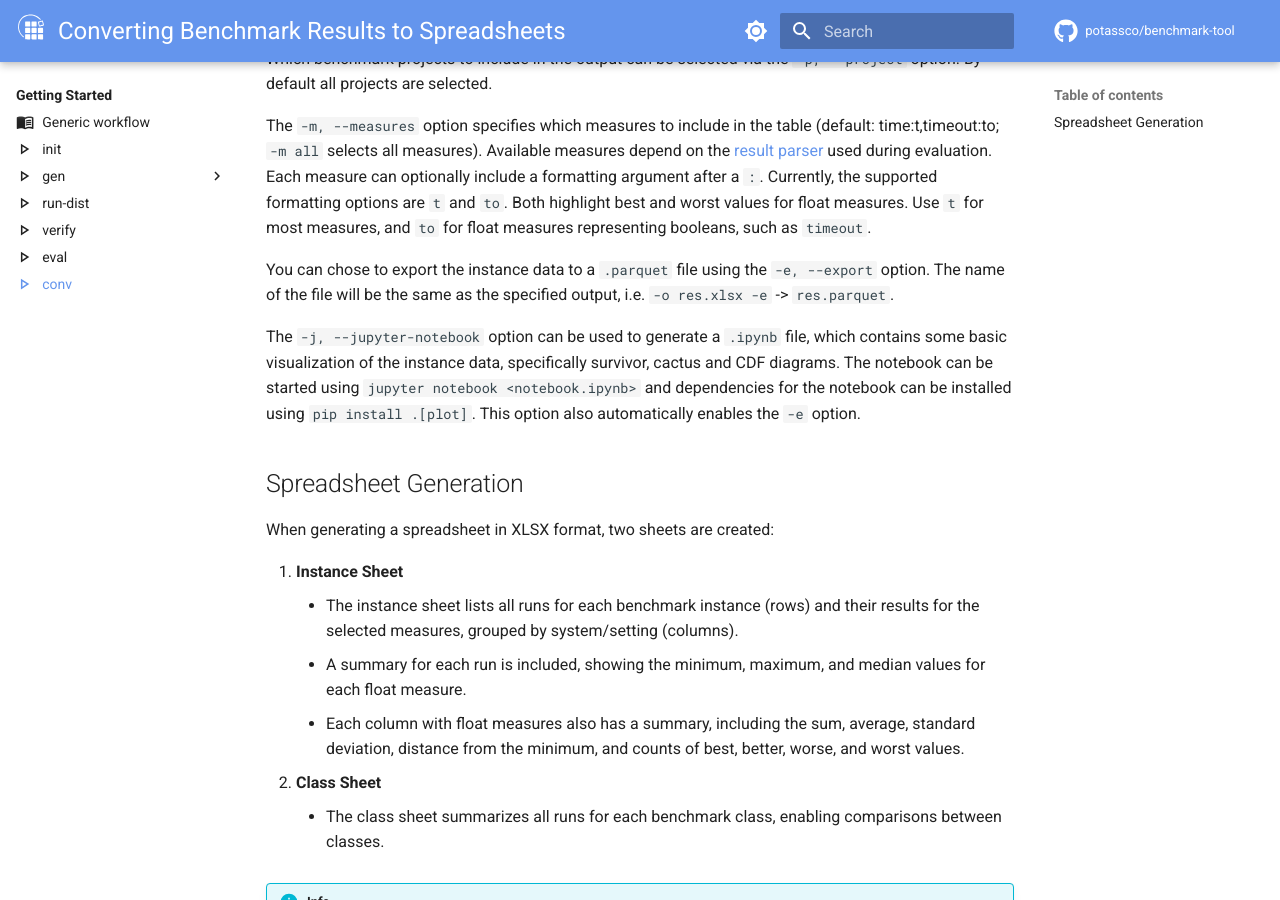
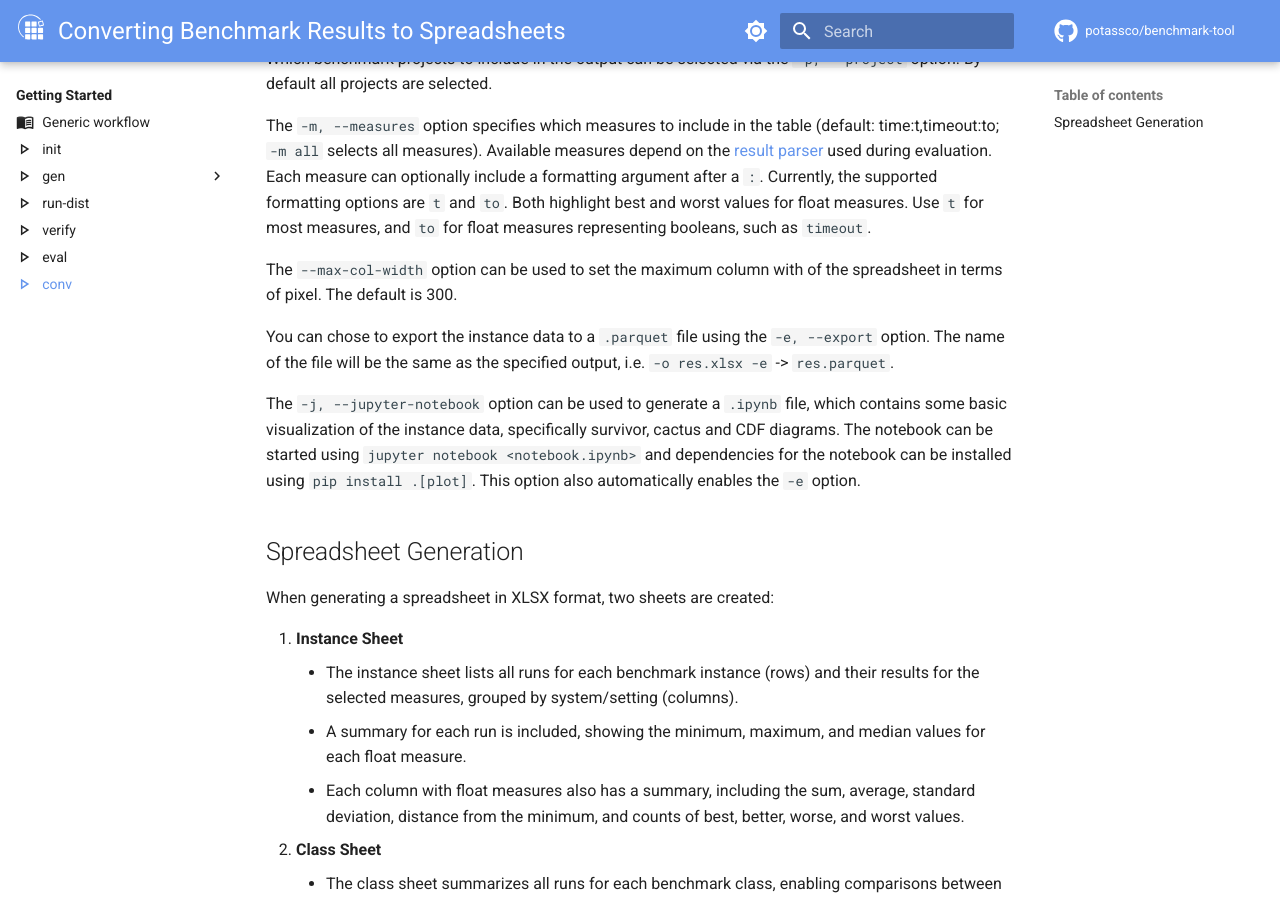
Before and after one commit to potassco/benchmark-tool, an MkDocs documentation site: the page built from docs/getting_started/conv/index.md, in a window 1280 px wide and 900 px high, scrolled down 468 px. Built offline with MkDocs 1.6.1 and Material for MkDocs 9.7.7, drawn with Linux system fonts in a browser that asks for light colours; comment, search, counter and statistics services are not loaded.

Commit message:
Update documentation

```diff
--- a/docs/getting_started/conv/index.md
+++ b/docs/getting_started/conv/index.md
@@ -19,10 +19,14 @@ Which benchmark projects to include in the output can be selected via the `-p, -
 option. By default all projects are selected.
 
 The `-m, --measures` option specifies which measures to include in the table (default: time:t,timeout:to;
-`-m all` selects all measures). Available measures depend on the [result parser] used during evaluation. Each measure can optionally include a formatting argument after a `:`. Currently,
+`-m all` selects all measures). Available measures depend on the [result parser] used during evaluation.
+Each measure can optionally include a formatting argument after a `:`. Currently,
 the supported formatting options are `t` and `to`. Both highlight best and worst values for
 float measures. Use `t` for most measures, and `to` for float measures representing booleans,
 such as `timeout`.
+
+The `--max-col-width` option can be used to set the maximum column with of the spreadsheet
+in terms of pixel. The default is 300.
 
 You can chose to export the instance data to a `.parquet` file using the `-e, --export`
 option. The name of the file will be the same as the specified output, i.e. `-o res.xlsx -e`
```
